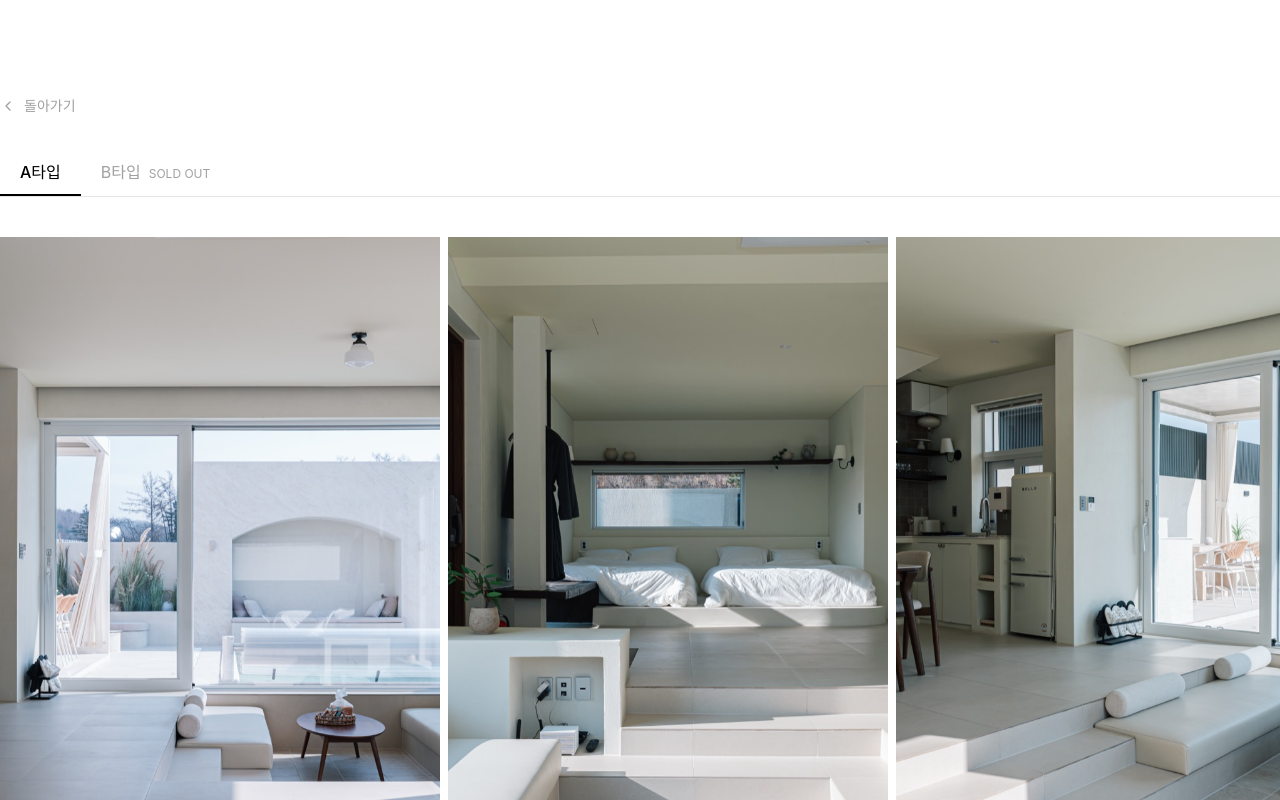
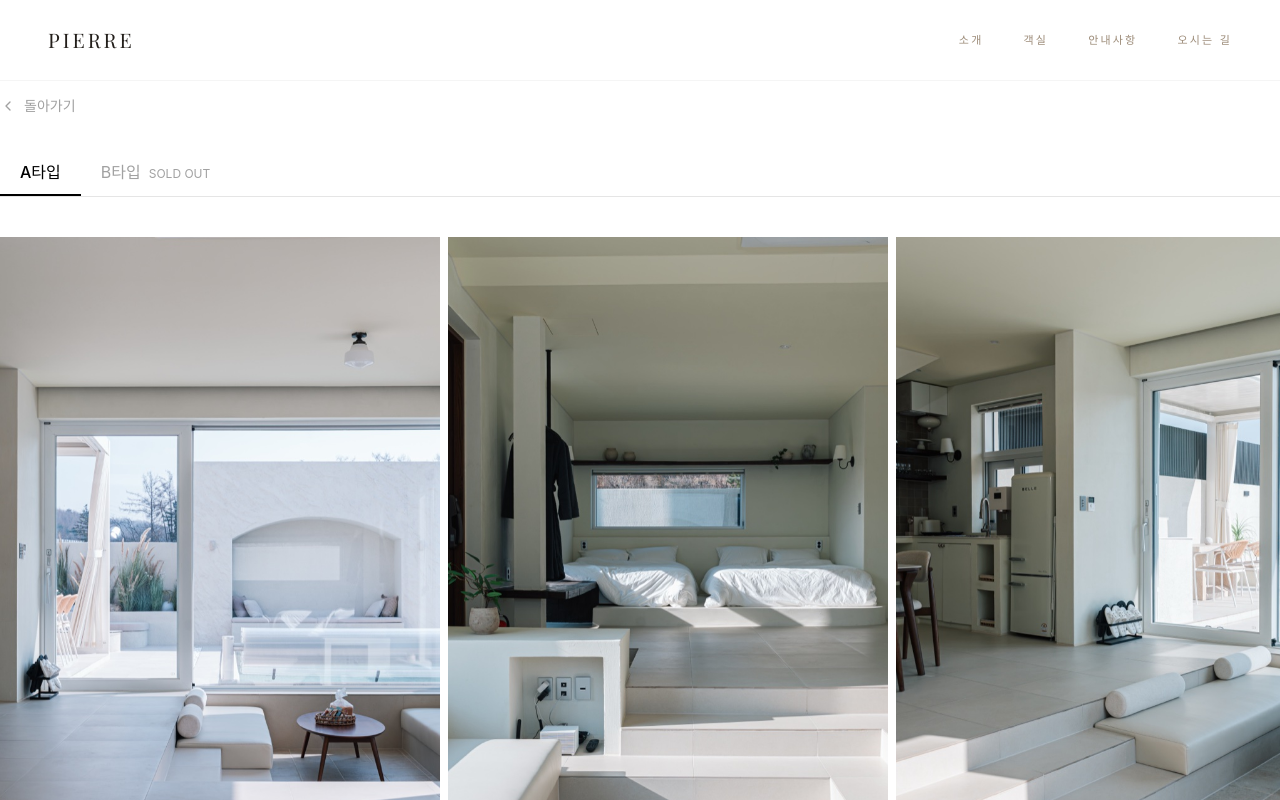
Before and after one commit to gustn0117/pierre-stay, a Next.js app: page /rooms in a window 1280 px wide. Shown: the top 800 px of the page. Built offline with nearby package versions, Linux system fonts and the light colour scheme.

Commit message:
Force light header on non-home pages to prevent white-on-white
- Detect home vs subpage via usePathname
- Update anchor links to /#section for cross-page navigation

Co-Authored-By: Claude Opus 4.6 (1M context) <noreply@anthropic.com>

```diff
--- a/src/components/Header.tsx
+++ b/src/components/Header.tsx
@@ -1,17 +1,21 @@
 "use client";
 
 import { useState, useEffect } from "react";
+import { usePathname } from "next/navigation";
 
 const navItems = [
-  { label: "소개", href: "#about" },
-  { label: "객실", href: "#rooms" },
-  { label: "안내사항", href: "#info" },
-  { label: "오시는 길", href: "#location" },
+  { label: "소개", href: "/#about" },
+  { label: "객실", href: "/#rooms" },
+  { label: "안내사항", href: "/#info" },
+  { label: "오시는 길", href: "/#location" },
 ];
 
 export default function Header() {
   const [scrolled, setScrolled] = useState(false);
   const [menuOpen, setMenuOpen] = useState(false);
+  const pathname = usePathname();
+  const isHome = pathname === "/";
+  const light = !isHome || scrolled;
 
   useEffect(() => {
     const onScroll = () => setScrolled(window.scrollY > 50);
@@ -22,7 +26,7 @@ export default function Header() {
   return (
     <header
       className={`fixed top-0 left-0 right-0 z-50 transition-all duration-700 ${
-        scrolled
+        light
           ? "bg-warm-50/90 backdrop-blur-xl shadow-[0_1px_0_rgba(0,0,0,0.04)]"
           : "bg-transparent"
       }`}
@@ -30,9 +34,9 @@ export default function Header() {
       <div className="max-w-7xl mx-auto px-6 md:px-12">
         <div className="flex items-center justify-between h-16 md:h-20">
           <a
-            href="#"
+            href="/"
             className={`text-xl tracking-[0.15em] font-logo font-normal transition-colors duration-700 ${
-              scrolled ? "text-warm-900" : "text-white"
+              light ? "text-warm-900" : "text-white"
             }`}
           >
             PIERRE
@@ -45,7 +49,7 @@ export default function Header() {
                 key={item.href}
                 href={item.href}
                 className={`text-[11px] tracking-[0.2em] uppercase transition-colors duration-500 ${
-                  scrolled
+                  light
                     ? "text-warm-500 hover:text-warm-900"
                     : "text-white/70 hover:text-white"
                 }`}
@@ -64,12 +68,12 @@ export default function Header() {
             <span
               className={`block w-5 h-px transition-all duration-500 origin-center ${
                 menuOpen ? "rotate-45 translate-y-[4px]" : ""
-              } ${scrolled ? "bg-warm-900" : "bg-white"}`}
+              } ${light ? "bg-warm-900" : "bg-white"}`}
             />
             <span
               className={`block w-5 h-px transition-all duration-500 origin-center ${
                 menuOpen ? "-rotate-45 -translate-y-[4px]" : ""
-              } ${scrolled ? "bg-warm-900" : "bg-white"}`}
+              } ${light ? "bg-warm-900" : "bg-white"}`}
             />
           </button>
         </div>
```
